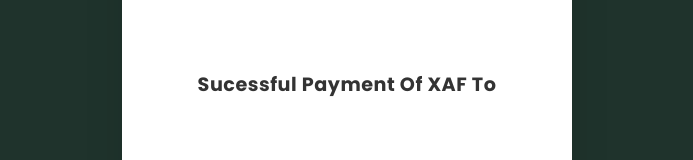
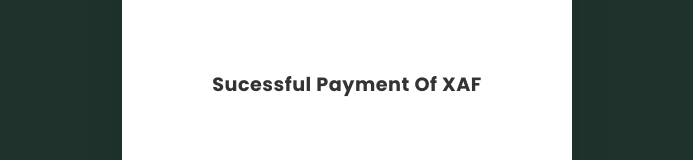
Before and after one commit to CKMolinga/PayZone, a React (Create React App) app: page /success in a window 1280 px wide. Shown: the part 239-399 px from the top of the page, without its empty margins (293-986 px from the left). Built offline with nearby package versions, Linux system fonts and the light colour scheme.

Commit message:
Payzone version 1.0.0

```diff
--- a/src/components/SuccessPage.js
+++ b/src/components/SuccessPage.js
@@ -1,22 +1,18 @@
 import "../assets/styles/MakePayment.css";
 import { Link } from "react-router-dom";
-
-// import axios from "axios";
-// import { useState } from "react";
 
 import PaymentSuccesful from "../assets/payment-successful.gif";
 
 const SuccessPage = () => {
+  const amount = localStorage.getItem("total_amount");
+
   return (
     <section className="container">
       <div className="form-container">
         <form className="transaction">
           <img src={PaymentSuccesful} className="PaymentSuccesful-img" alt="" />
           <p className="payment-description">
-            {" "}
-            Sucessful payment of{" "}
-            <span className="green">{localStorage.getItem("amount")}</span> XAF
-            to
+            Sucessful payment of {amount} XAF
           </p>
 
           <div className="form-group go-to-home">
```
